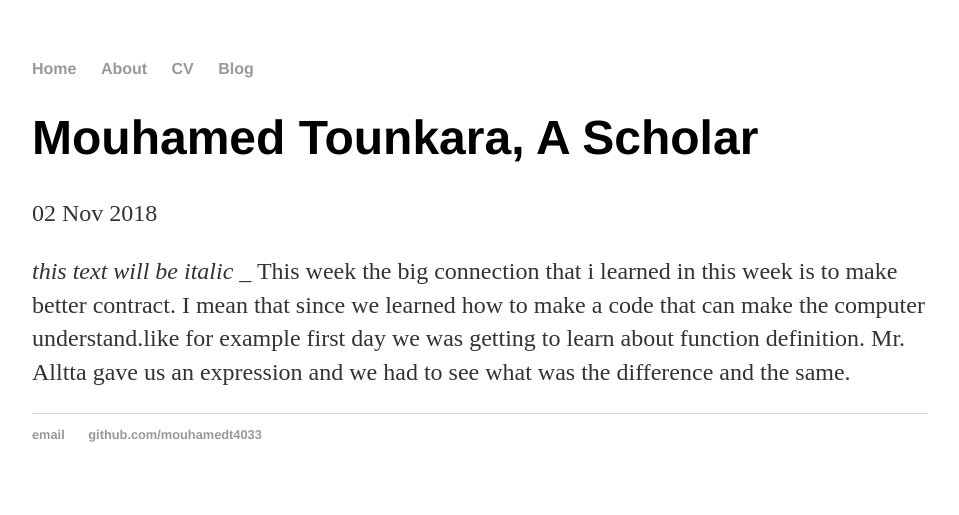
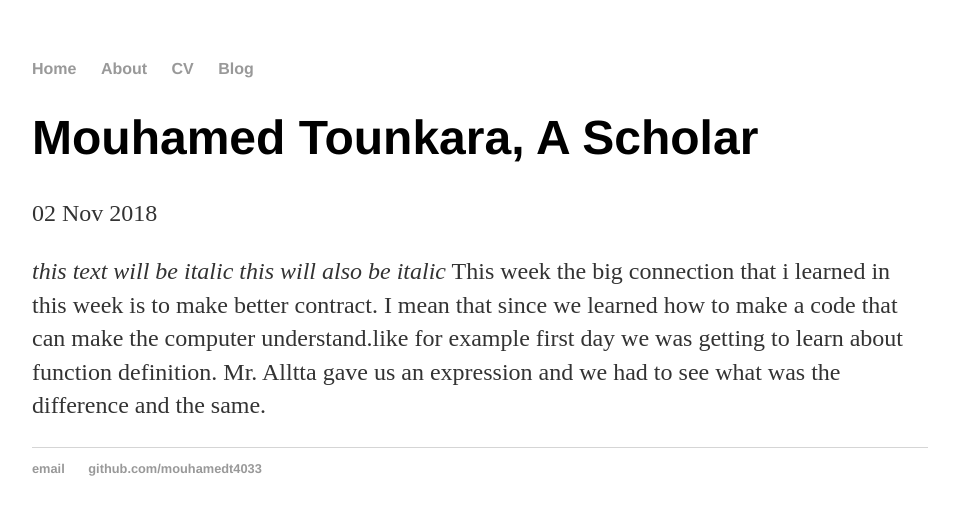
Before and after one commit to mouhamedt4033/mouhamedt4033.github.io, a Jekyll site: the page built from _posts/2018-10-31-weekly-reflection-01.md, in a window 1280 px wide. Shown: the top 515 px of the page, without its empty margins (160-1119 px from the left). Built offline with Jekyll 4.4.1, drawn with Linux system fonts in a browser that asks for light colours.

Commit message:
Update 2018-10-31-weekly-reflection-01.md

```diff
--- a/_posts/2018-10-31-weekly-reflection-01.md
+++ b/_posts/2018-10-31-weekly-reflection-01.md
@@ -4,5 +4,5 @@ title: Mouhamed Tounkara, A Scholar
 date: 2018-11-2
 ---
 *this text will be italic*
-_
+_this will also be italic_
 This week the big connection that i learned in this week is to make better contract. I mean that since we learned how to make a code that can make the computer understand.like for example first day we was getting to learn about function definition. Mr. Alltta gave us an expression and we had to see what was the difference and the same.
```
